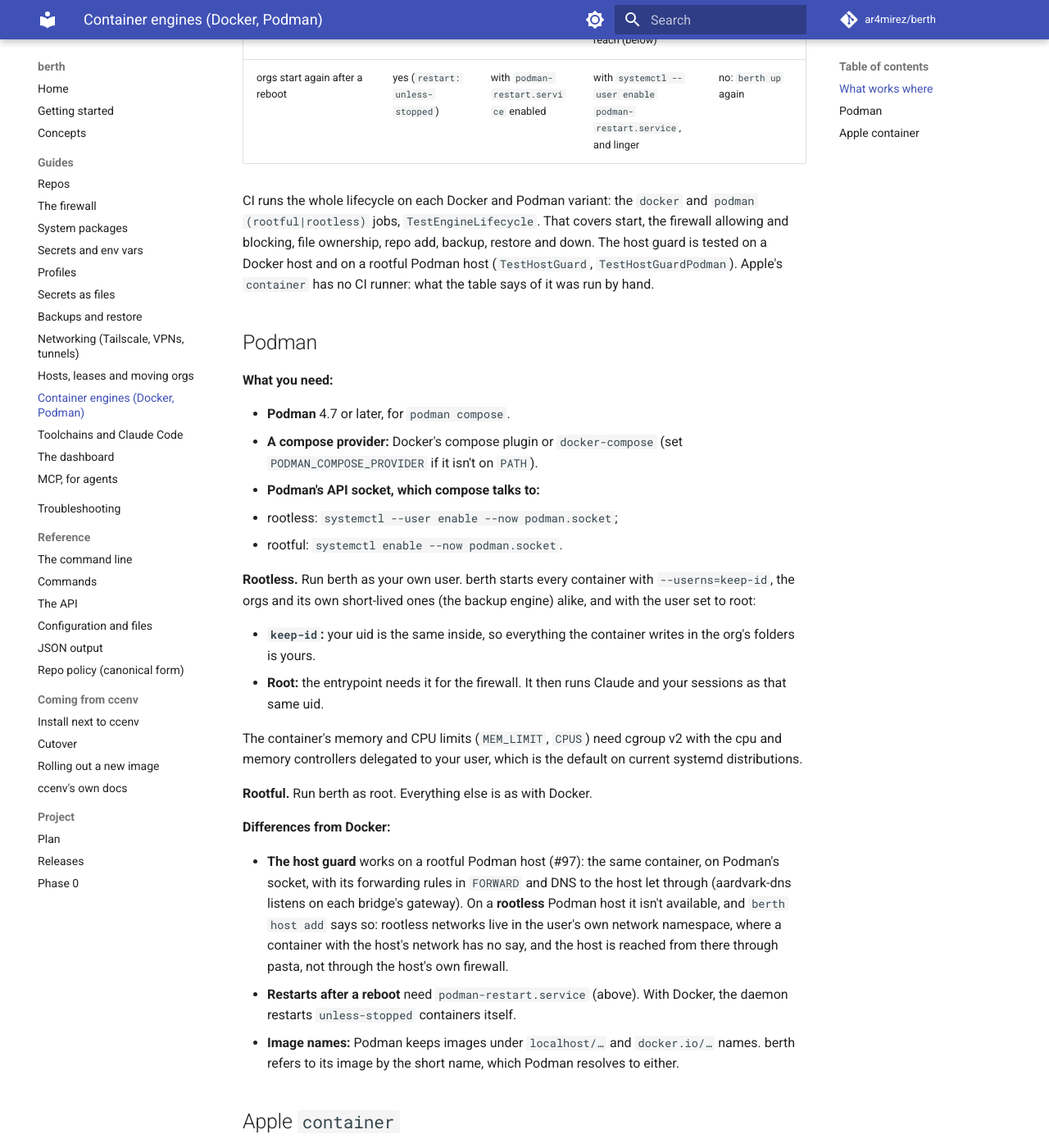
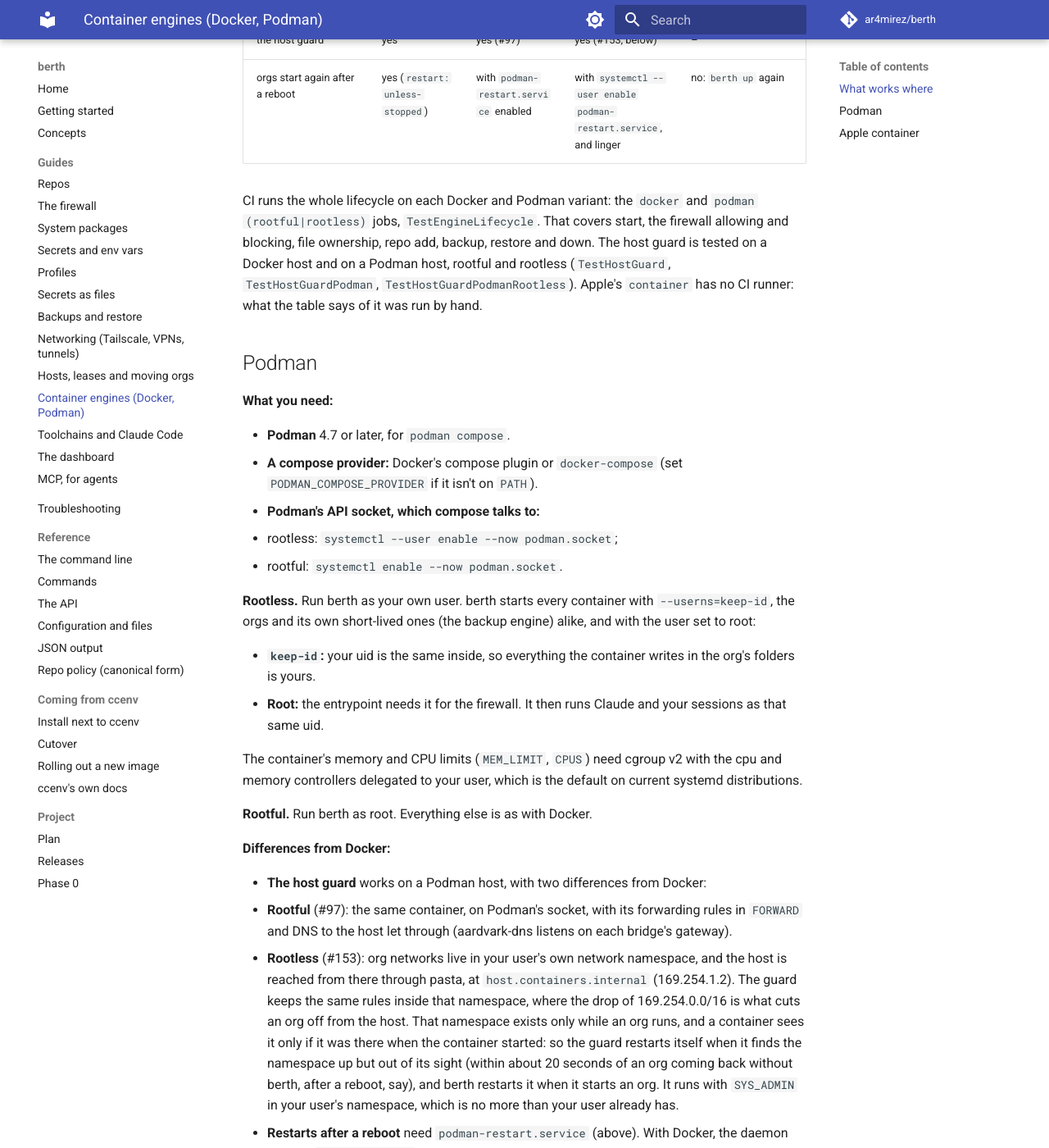
Before and after one commit to ar4mirez/berth, an MkDocs documentation site: the page built from docs/engines.md, in a window 1280 px wide and 1400 px high, scrolled down 1265 px. Shown: the whole window at 82% size. Built offline with MkDocs 1.6.1 and Material for MkDocs 9.7.7, drawn with Linux system fonts in a browser that asks for light colours; comment, search, counter and statistics services are not loaded; some of the changed text lies outside the part shown.

Commit message:
engines: the host guard on a rootless Podman; published ports on Apple container (#154)
* engines: the host guard on a rootless Podman; published ports on Apple container

#153. On a rootless Podman host, org networks live in the user's own
network namespace, and the host is reached from there through pasta at
host.containers.internal (169.254.1.2): the bridge's gateway and the
host's own address are the namespace itself. So the guard's existing
drop of 169.254.0.0/16 is what cuts an org off from the host, applied
inside that namespace.

The guard stays a container with the same script. It runs in the
user's own namespace (not the nested one berth gives its other
containers there) with SYS_ADMIN, and enters the rootless network
namespace for every rule. That namespace exists only while a bridge
container runs, and a container sees its file only if it was there when
the container started: a guard that finds it up but out of sight ends,
and its restart policy starts it again; berth restarts it when it
starts an org.

#152. Published ports on Apple's container work: an SSH login and the
browser terminal through 127.0.0.1 and through a specific BIND_ADDR.
The first day's "No route to host" hasn't shown since the service was
restarted, and isn't explained; docs/engines.md says what to do.

Fixes #152
Fixes #153

Co-Authored-By: Claude Opus 5.5 <noreply@anthropic.com>
Claude-Session: https://claude.ai/code/session_01HUfFTBjZwiFAknaKwytpNs

* app: a tagged switch for the engines that can have the guard

Co-Authored-By: Claude Opus 5.5 <noreply@anthropic.com>
Claude-Session: https://claude.ai/code/session_01HUfFTBjZwiFAknaKwytpNs

---------

Co-authored-by: Claude Opus 5.5 <noreply@anthropic.com>

```diff
--- a/docs/engines.md
+++ b/docs/engines.md
@@ -22,15 +22,15 @@ berth drives a container engine through its command line, with Docker's commands
 | the repo allowlist | yes | yes | yes | yes |
 | files in the org's folders stay yours | yes | yes | yes (`keep-id`, below) | yes (virtiofs) |
 | backup and restore | yes | yes | yes | yes |
-| Remote Control, the browser terminal, SSH | yes | expected; not covered by CI | expected; not covered by CI | not verified: published ports (below) |
+| Remote Control, the browser terminal, SSH | yes | expected; not covered by CI | expected; not covered by CI | SSH and the browser terminal: yes, by hand. Remote Control: not tried (it needs a sign-in) |
 | registered hosts (`org@host`) | yes | yes | yes | no: this machine only |
-| the host guard | yes | yes (#97) | no: its networks are out of the guard's reach (below) | – |
+| the host guard | yes | yes (#97) | yes (#153, below) | – |
 | orgs start again after a reboot | yes (`restart: unless-stopped`) | with `podman-restart.service` enabled | with `systemctl --user enable podman-restart.service`, and linger | no: `berth up` again |
 
 CI runs the whole lifecycle on each Docker and Podman variant: the `docker` and `podman (rootful|rootless)` jobs,
 `TestEngineLifecycle`. That covers start, the firewall allowing and blocking, file ownership, repo add, backup, restore
-and down. The host guard is tested on a Docker host and on a rootful Podman host (`TestHostGuard`,
-`TestHostGuardPodman`). Apple's `container` has no CI runner: what the table says of it was run by hand.
+and down. The host guard is tested on a Docker host and on a Podman host, rootful and rootless (`TestHostGuard`,
+`TestHostGuardPodman`, `TestHostGuardPodmanRootless`). Apple's `container` has no CI runner: what the table says of it was run by hand.
 
 ## Podman
 
@@ -56,11 +56,16 @@ delegated to your user, which is the default on current systemd distributions.
 
 **Differences from Docker:**
 
-- **The host guard** works on a rootful Podman host (#97): the same container, on Podman's socket, with its
-  forwarding rules in `FORWARD` and DNS to the host let through (aardvark-dns listens on each bridge's gateway).
-  On a **rootless** Podman host it isn't available, and `berth host add` says so: rootless networks live in the
-  user's own network namespace, where a container with the host's network has no say, and the host is reached
-  from there through pasta, not through the host's own firewall.
+- **The host guard** works on a Podman host, with two differences from Docker:
+  - **Rootful** (#97): the same container, on Podman's socket, with its forwarding rules in `FORWARD` and DNS to
+    the host let through (aardvark-dns listens on each bridge's gateway).
+  - **Rootless** (#153): org networks live in your user's own network namespace, and the host is reached from
+    there through pasta, at `host.containers.internal` (169.254.1.2). The guard keeps the same rules inside that
+    namespace, where the drop of 169.254.0.0/16 is what cuts an org off from the host. That namespace exists only
+    while an org runs, and a container sees it only if it was there when the container started: so the guard
+    restarts itself when it finds the namespace up but out of its sight (within about 20 seconds of an org
+    coming back without berth, after a reboot, say), and berth restarts it when it starts an org. It runs with
+    `SYS_ADMIN` in your user's namespace, which is no more than your user already has.
 - **Restarts after a reboot** need `podman-restart.service` (above). With Docker, the daemon restarts `unless-stopped`
   containers itself.
 - **Image names:** Podman keeps images under `localhost/…` and `docker.io/…` names. berth refers to its image by the
@@ -93,13 +98,14 @@ CPUs); `down` is stop and remove; the image is built with `container build` when
 | Exec and TTY | `container exec -it` gives a TTY; the tmux session is there; exit codes pass through |
 | Images | berth's released image pulls and runs. Pulls from ghcr.io failed with HTTP/2 stream errors until limited to one download at a time, which berth does |
 | Backups | `backup create` and `backup restore` work |
-| Published ports | `container` lists them, and they listen. **On the test Mac no data passed**: its forwarder logged `connect failed: No route to host`, though the same address answered from a shell. That looks like macOS's Local Network permission for the forwarder; it wasn't resolved. The org's own address (`container ls`) answers directly from the Mac |
+| Published ports | Work: an SSH login as `node` and the browser terminal (with its password) through `127.0.0.1`, and through a specific address when `BIND_ADDR` names one (then not through `127.0.0.1`). On the first day of testing they listened but passed no data (the forwarder: `connect failed: No route to host`); after `container system stop` and `start` they worked every time. If you see that, restart the service (#152) |
 
 **What is different from Docker:**
 
 - **No restart policy:** an org doesn't come back by itself after a reboot.
 - **No hostname option:** the container's hostname is `claude-<org>`, not `<org>`.
 - **CPUs are whole:** `CPUS=0.5` is rounded up to 1.
-- **Each org has its own address** on a virtual network (192.168.64.x), reachable from the Mac whatever
-  `BIND_ADDR` says. Binding to a Tailscale address wasn't verified, since published ports weren't.
+- **Each org has its own address** on a virtual network (192.168.64.x), which answers from the Mac itself whatever
+  `BIND_ADDR` says. `BIND_ADDR` decides where the published ports listen, as with Docker; a Tailscale address
+  wasn't tried (the test Mac has no Tailscale), a LAN address was.
 - **This machine only:** a registered host is Docker or Podman.
```
Also changed, not shown: docs/hosts.md (+2 -2 lines), docs/prd/152-153-engines.md (added, +66 -0 lines), 6 other files.
